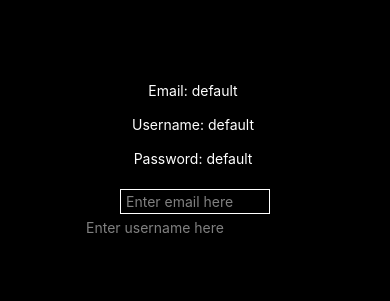
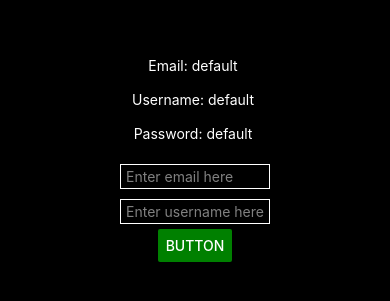
Before and after one commit to RumenserAmanda/Mobile-Programming, a React Native app: screen / in a window 390 px wide. Shown: the part 263-564 px from the top of the page. Built offline with nearby package versions, Linux system fonts and the light colour scheme.

Commit message:
menambahkan button dan styling

```diff
--- a/App.js
+++ b/App.js
@@ -56,6 +56,7 @@ export default function App() {
       />
 
       <TextInput
+      style={styles.textInput}
         onChangeText={val =>
           setState({
             Email: state.Email,
@@ -66,6 +67,7 @@ export default function App() {
         placeholder="Enter username here"
         placeholderTextColor="grey"
       />
+      <Button color="green" title="Button" onPress={() => console.log(state)} />
     </View>
   );
 }
```
